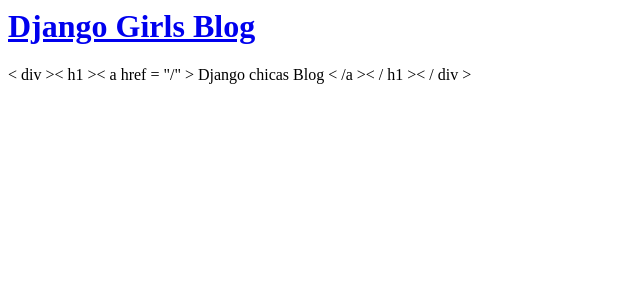
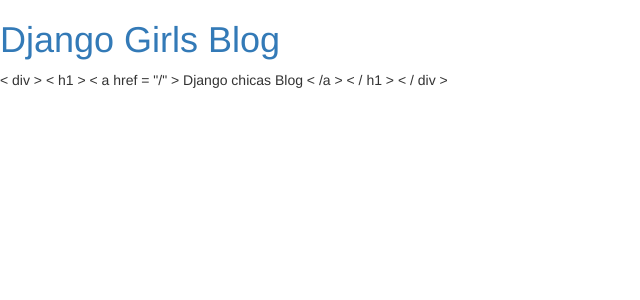
Before and after one commit to macacordero/my-first-blog, a Django app: page / in a window 1280 px wide. Shown: the top 300 px of the page, without its empty margins (0-640 px from the left). Run offline with Django 3.2, Linux system fonts and the light colour scheme; data that the repository does not hold is empty; some libraries are stand-ins or nearby versions.

Commit message:
Templates modificados para mostrar post desde base de datos.

```diff
--- a/blog/templates/blog/post_list.html
+++ b/blog/templates/blog/post_list.html
@@ -1,12 +1,26 @@
 <html>
     <head>
         <title>MacaYoga blog</title>
+        <link rel="stylesheet" href="//maxcdn.bootstrapcdn.com/bootstrap/3.2.0/css/bootstrap.min.css">
+       <link rel="stylesheet" href="//maxcdn.bootstrapcdn.com/bootstrap/3.2.0/css/bootstrap-theme.min.css">
+
     </head>
     <body>
       <div>
                  <h1><a href="/">Django Girls Blog</a></h1>
              </div>
 
-             < div >< h1 >< a href = "/" > Django chicas Blog < /a >< / h1 >< / div >{% for post in posts %} < div >< p > publicado: {{ post.published_date }} < /p >< h1 >< a href = "" >{{ post.title }} < /a >< / h1 >< p >{{ post.text|linebreaksbr }} < /p >< / div >{% endfor %}
+      < div >
+             < h1 >
+             < a href = "/" > Django chicas Blog < /a >
+             < / h1 >
+        < / div >
+             {% for post in posts %} < div >
+             < p > publicado: {{ post.published_date }} < /p >
+             < h1 >
+             < a href = "" >{{ post.title }} < /a >
+             < / h1 >
+             < p >{{ post.text|linebreaksbr }} < /p >
+             < / div >{% endfor %}
     </body>
 </html>
```
